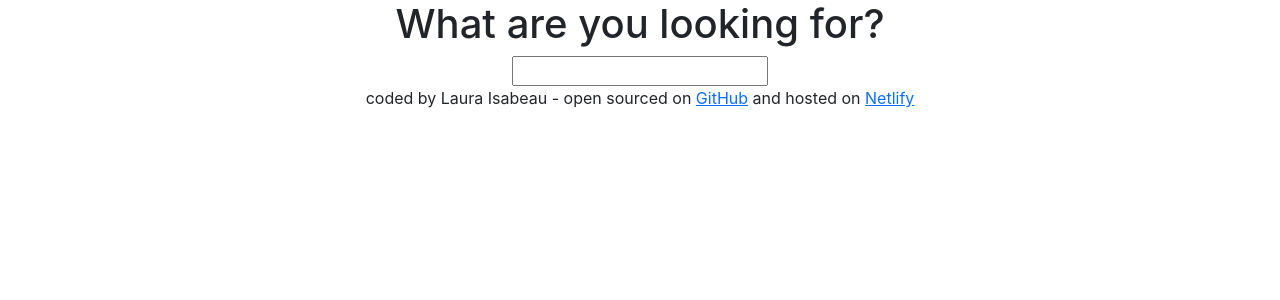
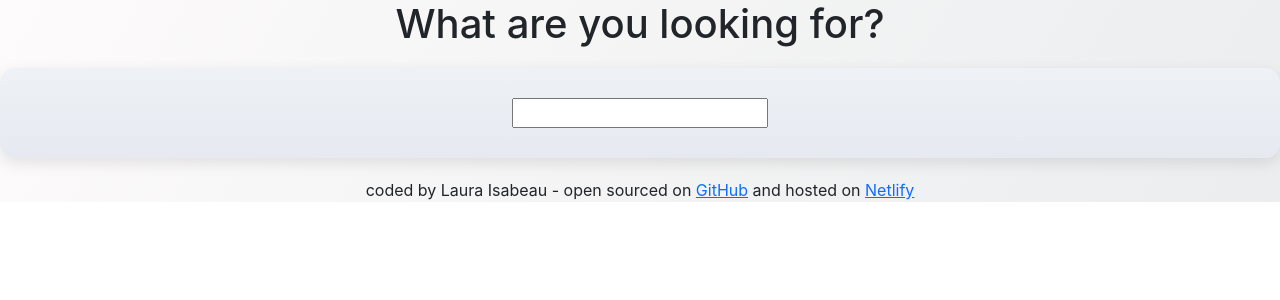
Before and after one commit to lauraisabeau/dictonary-app, a React (Create React App) app: page / in a window 1280 px wide. Shown: the top 300 px of the page. Built offline with nearby package versions, Linux system fonts and the light colour scheme.

Commit message:
added the styling folders and created sections

```diff
--- a/src/App.css
+++ b/src/App.css
@@ -1,3 +1,4 @@
 .App {
+  background-image: linear-gradient(120deg, #fdfbfb 0%, #ebedee 100%);
   text-align: center;
 }
--- /dev/null
+++ b/src/Meaning.css
@@ -0,0 +1,7 @@
+section {
+  background-image: linear-gradient(to top, #e6e9f0 0%, #eef1f5 100%);
+  border-radius: 15px;
+  box-shadow: 0px 5px 15px rgba(0 0 0 / 10%);
+  margin: 20px 0;
+  padding: 30px;
+}
--- a/src/Meaning.js
+++ b/src/Meaning.js
@@ -1,9 +1,11 @@
 import React from "react";
 import Synonyms from "./Synonyms";
+import "./Meaning.css";
 
 export default function Meaning(props) {
   return (
     <div className="Meaning">
+      <section>
         <h4>{props.meaning.partOfSpeech}</h4>
         {props.meaning.definitions.map(function (definition, index) {
           return (
@@ -12,10 +14,12 @@ export default function Meaning(props) {
               <p>
                 Here is an example: <em>{definition.example}</em>
               </p>
+
               <Synonyms synonyms={definition.synonyms} />
             </div>
           );
         })}
+      </section>
     </div>
   );
 }
--- /dev/null
+++ b/src/Results.css
@@ -0,0 +1,7 @@
+section {
+  background-image: linear-gradient(to top, #e6e9f0 0%, #eef1f5 100%);
+  border-radius: 15px;
+  box-shadow: 0px 5px 15px rgba(0 0 0 / 10%);
+  margin: 20px 0;
+  padding: 30px;
+}
--- a/src/Results.js
+++ b/src/Results.js
@@ -1,13 +1,15 @@
 import React from "react";
 import Meaning from "./Meaning";
+import "./Results.css";
 
 export default function Results(props) {
   if (props.results) {
     return (
       <div className="Results">
-        <h2>{props.results.word}</h2>
-        <h3>{props.results.phonetics[0].text} </h3>
-
+        <section>
+          <h2>{props.results.word}</h2>
+          <h3>{props.results.phonetics[0].text} </h3>
+        </section>
         {props.results.meanings.map(function (meaning, index) {
           return (
             <div key={index}>
--- /dev/null
+++ b/src/SearchEngine.css
@@ -0,0 +1,7 @@
+section {
+  background-image: linear-gradient(to top, #e6e9f0 0%, #eef1f5 100%);
+  border-radius: 15px;
+  box-shadow: 0px 5px 15px rgba(0 0 0 / 10%);
+  margin: 20px 0;
+  padding: 30px;
+}
--- a/src/SearchEngine.js
+++ b/src/SearchEngine.js
@@ -1,6 +1,7 @@
 import React, { useState } from "react";
 import Results from "./Results";
 import axios from "axios";
+import "./SearchEngine.css";
 
 export default function SearchEngine() {
   let [keyword, setKeyword] = useState("");
@@ -25,9 +26,11 @@ export default function SearchEngine() {
 
   return (
     <div className="Dictionary">
-      <form onSubmit={search}>
-        <input type="search" onChange={handleKeywordChange} />
-      </form>
+      <section>
+        <form onSubmit={search}>
+          <input type="search" onChange={handleKeywordChange} />
+        </form>
+      </section>
       <Results results={results} />
     </div>
   );
--- /dev/null
+++ b/src/Synonyms.css
@@ -0,0 +1,7 @@
+section {
+  background-image: linear-gradient(to top, #e6e9f0 0%, #eef1f5 100%);
+  border-radius: 15px;
+  box-shadow: 0px 5px 15px rgba(0 0 0 / 10%);
+  margin: 20px 0;
+  padding: 30px;
+}
--- a/src/Synonyms.js
+++ b/src/Synonyms.js
@@ -1,12 +1,15 @@
 import React from "react";
+import "./Synonyms.css";
 
 export default function Synonyms(props) {
   if (props.synonyms) {
     return (
       <ul className="Synonyms">
-        {props.synonyms.map(function (synonym, index) {
-          return <li key={index}>{synonym}</li>;
-        })}
+        <section>
+          {props.synonyms.map(function (synonym, index) {
+            return <li key={index}>{synonym}</li>;
+          })}
+        </section>
       </ul>
     );
   } else {
```
Lines whose indentation alone changed are shown as unchanged.
